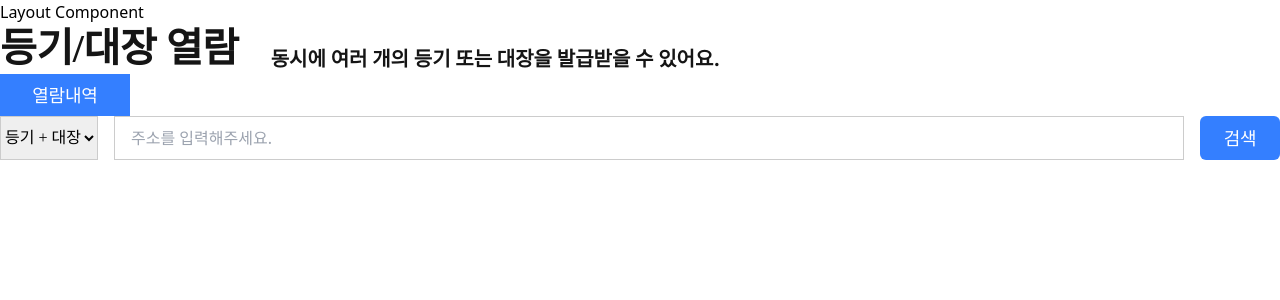
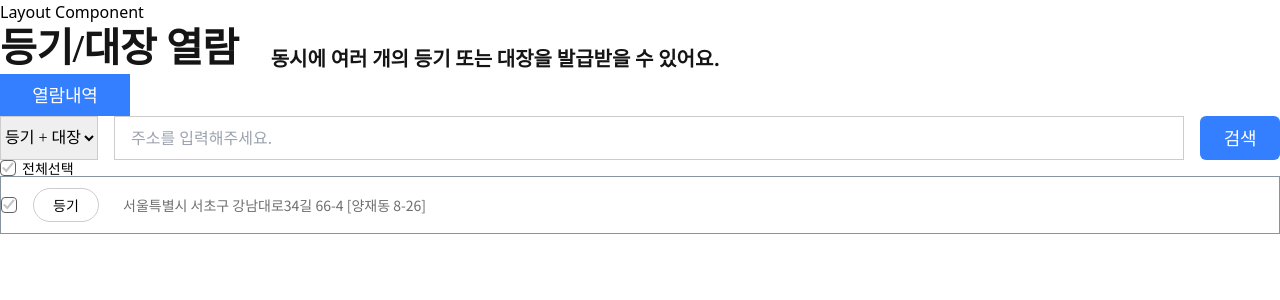
Before and after one commit to JobNest-useTeamWork/jobnest-frontend, a React (Vite) app: page /register in a window 1280 px wide. Shown: the top 300 px of the page. Built offline with nearby package versions, Linux system fonts and the light colour scheme; a web font is replaced by a local one.

Commit message:
Add UI elements for register page
- Add Checkbox Component
- Add Register Lists

```diff
--- /dev/null
+++ b/src/components/Register/Checkbox.tsx
@@ -0,0 +1,30 @@
+import { ComponentPropsWithoutRef, useId } from "react";
+import { twMerge } from "tailwind-merge";
+
+interface CheckboxType extends Omit<ComponentPropsWithoutRef<"input">, "id"> {
+  type: "checkbox";
+}
+
+const Checkbox = ({ className, children, ...rest }: CheckboxType) => {
+  const uid = useId();
+
+  return (
+    <>
+      <input
+        id={uid}
+        className={twMerge(
+          "appearance-none w-4 h-4 border border-[#636363] rounded bg-[url('/check.svg')] bg-no-repeat bg-center checked:bg-[url('/check_blue.svg')]",
+          className
+        )}
+        {...rest}
+      />
+      <label
+        htmlFor={uid}
+        className='font-noto-sans-kr text-sm font-normal leading-[14px]'
+      >
+        {children}
+      </label>
+    </>
+  );
+};
+export default Checkbox;
--- /dev/null
+++ b/src/components/Register/RegisterCircle.tsx
@@ -0,0 +1,8 @@
+const RegisterCircle = ({ text }: { text: string }) => {
+  return (
+    <div className='flex items-center justify-center w-[66px] h-[34px] rounded-[20px] border border-[#cccccc]'>
+      {text}
+    </div>
+  );
+};
+export default RegisterCircle;
--- /dev/null
+++ b/src/components/Register/RegisterList.tsx
@@ -0,0 +1,33 @@
+import { useState } from "react";
+import Checkbox from "./Checkbox";
+import RegisterCircle from "./RegisterCircle";
+import { twMerge } from "tailwind-merge";
+
+const RegisterList = () => {
+  const [isChecked, setIsChecked] = useState(false);
+  const handleCheckbox = () => {
+    setIsChecked((prev) => !prev);
+  };
+
+  return (
+    <li
+      className={twMerge(
+        "w-full h-[58px] flex items-center border border-[#8894a0]",
+        isChecked && "border-2 border-[#347fff]"
+      )}
+    >
+      <div className='flex items-center relative gap-4'>
+        <Checkbox type='checkbox' onClick={handleCheckbox}>
+          {/* 임시 data */}
+          <div className='flex items-center gap-6'>
+            <RegisterCircle text='등기' />
+            <span className='font-noto-sans-kr text-[#6f6f6f]'>
+              서울특별시 서초구 강남대로34길 66-4 [양재동 8-26]
+            </span>
+          </div>
+        </Checkbox>
+      </div>
+    </li>
+  );
+};
+export default RegisterList;
--- /dev/null
+++ b/src/components/Register/RegisterLists.tsx
@@ -0,0 +1,10 @@
+import RegisterList from "./RegisterList";
+
+const RegisterLists = () => {
+  return (
+    <ul className='w-full flex flex-col gap-[10px]'>
+      <RegisterList />
+    </ul>
+  );
+};
+export default RegisterLists;
--- a/src/css/font.css
+++ b/src/css/font.css
@@ -1,4 +1,5 @@
 @import url("https://fonts.googleapis.com/css2?family=Inter:ital,opsz,wght@0,14..32,100..900;1,14..32,100..900&display=swap");
+@import url("https://fonts.googleapis.com/css2?family=Noto+Sans+KR:wght@100..900&display=swap");
 
 @font-face {
   font-family: "SUIT-Regular";
@@ -16,3 +17,8 @@
   font-family: "Inter", system-ui;
   font-optical-sizing: auto;
 }
+
+.font-noto-sans-kr {
+  font-family: "Noto Sans KR", sans-serif;
+  font-optical-sizing: auto;
+}
--- a/src/pages/Register.tsx
+++ b/src/pages/Register.tsx
@@ -1,4 +1,6 @@
 import Button from "../components/Register/Button";
+import Checkbox from "../components/Register/Checkbox";
+import RegisterLists from "../components/Register/RegisterLists";
 import SearchForm from "../components/Register/SearchForm";
 import Title from "../components/Register/Title";
 
@@ -8,6 +10,10 @@ const Register = () => {
       <Title />
       <Button className='w-[130px] h-[42px]'>열람내역</Button>
       <SearchForm />
+      <div className='flex items-center relative gap-[6px]'>
+        <Checkbox type='checkbox'>전체선택</Checkbox>
+      </div>
+      <RegisterLists />
     </>
   );
 };
```
Also changed, not shown: public/check.svg (added), public/check_blue.svg (added).
